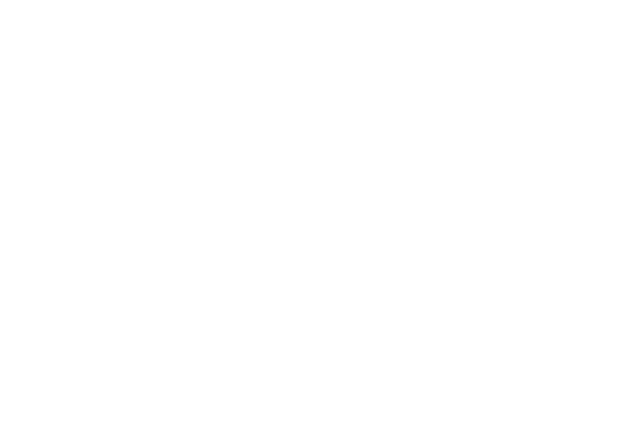
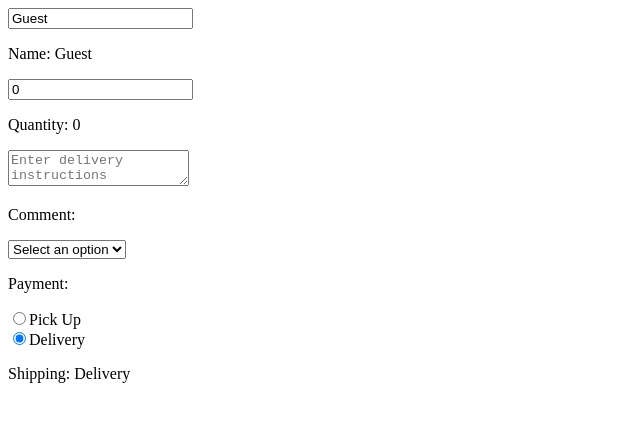
Before and after one commit to gilbertomartinimadeira/react-code, a React (Vite) app in the folder website/my-react-app/: page / in a window 1280 px wide. Shown: the top 422 px of the page, without its empty margins (0-640 px from the left). Built offline with nearby package versions, Linux system fonts and the light colour scheme.

Commit message:
Aded form

```diff
--- a/website/my-react-app/src/App.jsx
+++ b/website/my-react-app/src/App.jsx
@@ -1,3 +1,5 @@
+import MyForm from "./MyForm";
+
 
 function App() {
 
@@ -28,8 +30,21 @@
       <UserGreeting isLoggedIn={true}/> */}
       {/* {fruits.length > 0 && <List items={fruits} category="Fruits"/> }
       {vegetables.length > 0 && <List items={vegetables} category="Vegetables"/> } */}
+
+      {/* <BButton />
+      <ProfilePicture /> */}
+
+      {/* hook is a special function */}
+
+      {/* <MyComponent /> */}
+
+      {/* <Counter/> */}
+
+      <MyForm />
     </>
   );
 }
 
 export default App
+
+// 1:58:30
--- /dev/null
+++ b/website/my-react-app/src/MyForm.jsx
@@ -0,0 +1,71 @@
+import { useState } from "react";
+
+function MyForm() {
+    const [name, setName] = useState('Guest');
+    const [quantity, setQuantity] = useState(0);
+    const [comment, setComment] = useState("");
+    const [payment, setPayment] = useState("");
+    const [shipping, setShipping] = useState("Delivery");
+
+
+    const handleNameChange = (event) => {
+        setName(event.target.value);
+    };
+
+    const handleQuantityChange = (event) => {
+        setQuantity(event.target.value);
+    }
+
+    const handleCommentChange = (event) => {
+        setComment(event.target.value);
+    }
+
+    const handlePaymentChange = (event) => {
+        setPayment(event.target.value);
+    }
+
+    const handleShippingChange = (event) => {
+        setShipping(event.target.value);
+    }
+    return (
+        <div>
+            <input value={name} onChange={handleNameChange}></input>
+            <p>Name: {name}</p>
+
+            <input value={quantity} type="number" min="0" onChange={handleQuantityChange}></input>
+            <p>Quantity: {quantity}</p>
+
+            <textarea placeholder="Enter delivery instructions" value={comment} onChange={handleCommentChange}></textarea>
+            <p>Comment: {comment}</p>
+
+            <select value={payment} onChange={handlePaymentChange}>
+                <option value="">Select an option</option>
+                <option value="Visa">Visa</option>
+                <option value="Mastercard">Mastercard</option>
+                <option value="Giftcard">Giftcard</option>
+            </select>
+            <p>Payment: {payment}</p>
+
+            <label>
+                <input type="radio"
+                       value="Pick Up"
+                       checked={shipping === "Pick Up"}
+                       onChange={handleShippingChange}
+                ></input>
+                Pick Up
+            </label><br></br>
+
+            <label>
+                <input type="radio"
+                       value="Delivery"
+                       checked={shipping === "Delivery"}
+                       onChange={handleShippingChange}
+                ></input>
+                Delivery
+            </label>
+
+            <p>Shipping: {shipping}</p>
+        </div>);
+}
+
+export default MyForm;
--- a/website/my-react-app/src/index.css
+++ b/website/my-react-app/src/index.css
@@ -91,3 +91,33 @@
   color:rgb(31, 197, 142);
   cursor: pointer;
 }
+
+.counter-container {
+  text-align: center;
+  font-family: Arial, Helvetica, sans-serif;
+
+}
+
+.count-display {
+  font-size: 10em;
+  margin-top: 0;
+  margin-top: 50px;
+}
+
+
+.counter-button {
+  width: 150px;
+  height:50px;
+  font-size: 1.5em;
+  font-weight: bold;
+  margin: 0px 5px;
+  background-color: rgb(68, 133, 230);
+  color: white;
+  border: none;
+  border-radius: 5px;
+
+}
+
+.counter-button:hover{
+  background-color: rgb(68, 230, 122);
+}
```
Also changed, not shown: website/my-react-app/src/BButton.jsx (added, +25 -0 lines), website/my-react-app/src/Counter.jsx (added, +31 -0 lines), website/my-react-app/src/MyComponent.jsx (added, +38 -0 lines), website/my-react-app/src/ProfilePicture.jsx (added, +16 -0 lines).
